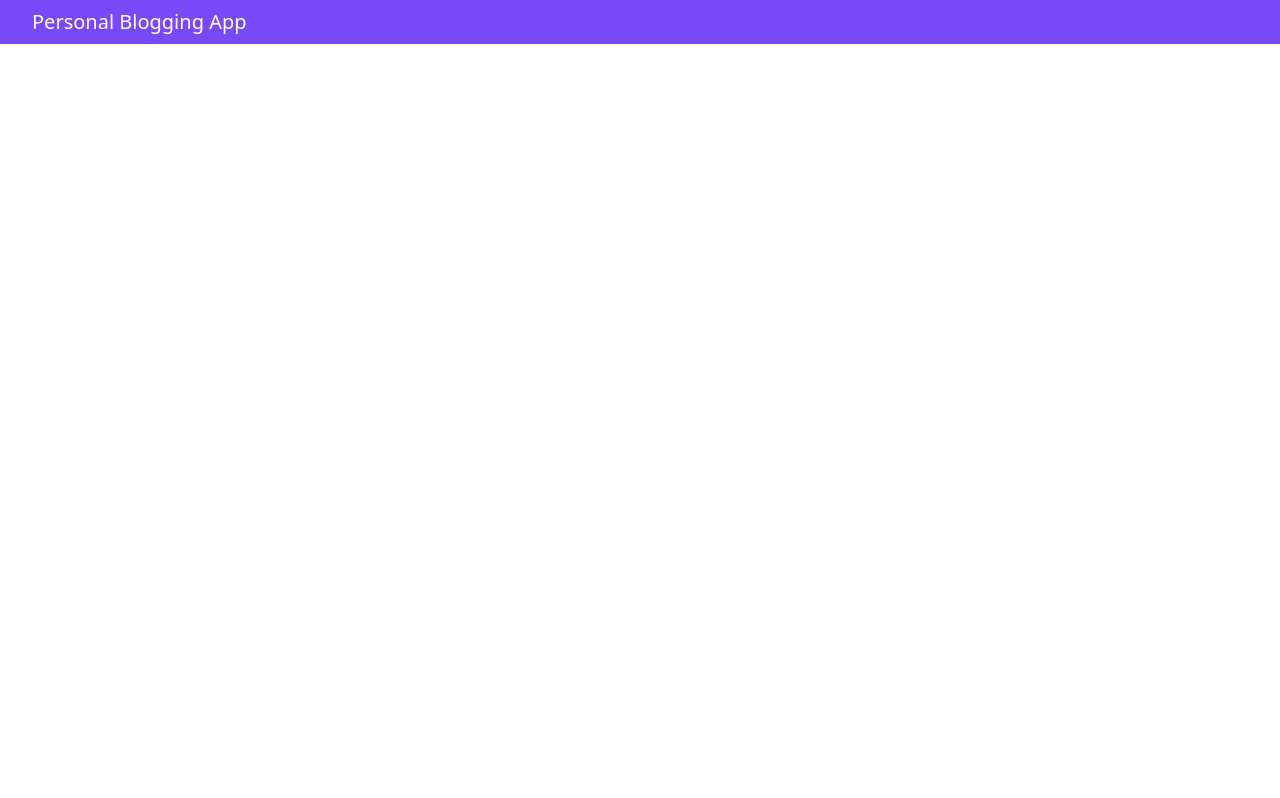
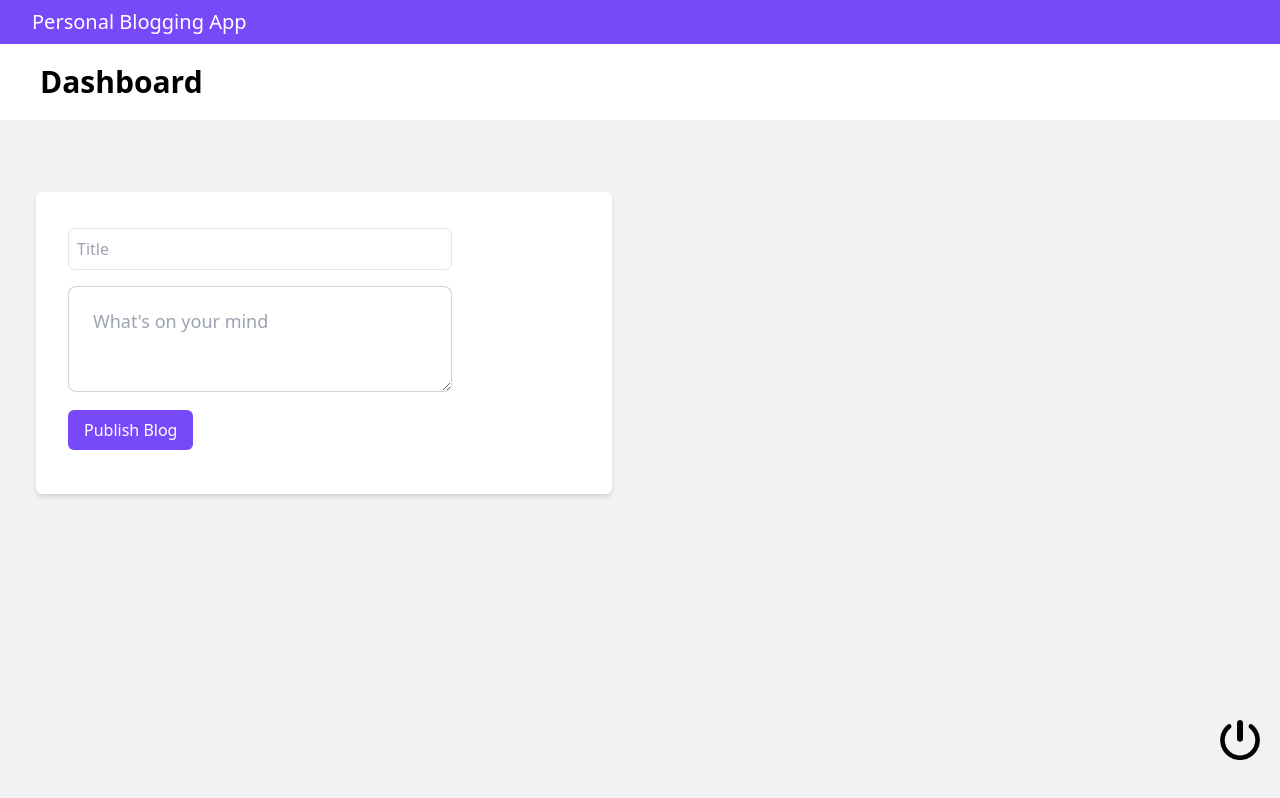
Before and after one commit to ibaddKhan/Blog-App, a plain HTML site: page app/dash.html in a window 1280 px wide. Drawn offline with nearby package versions, Linux system fonts and the light colour scheme; some packages are replaced by stand-ins of ours; no server answers; a script that the page names is missing.

Commit message:
dashboard in progress

```diff
--- a/app/dash.html
+++ b/app/dash.html
@@ -15,12 +15,51 @@
     />
   </head>
   <body>
-    <nav class="flex bg-[#7749F8] text-white py-2 justify-between">
+    <nav class="flex bg-[#7749F8] flex-wrap text-white py-2 justify-between">
       <div class="ml-8 text-xl">Personal Blogging App</div>
       <div class="flex mr-16 text-xl">
-        <a href="./login.html" class="text-xl"></a>
+        <h1 class="text-xl mx-8"></h1>
       </div>
     </nav>
+
+    <div class="text-black font-bold ml-10 my-5 b text-3xl">Dashboard</div>
+    <div class="hero min-h-screen flex bg-base-200">
+      <div
+        class="max-w-xl my-8 w-9/12 absolute left-9 top-40 bg-white p-8 rounded-md shadow-md"
+      >
+        <form id="postForm" class="w-9/12">
+          <div class="mb-4">
+            <input
+              placeholder="Title"
+              type="text"
+              id="title"
+              class="mt-1 p-2 w-full border rounded-md focus:border-[#7749F8]"
+            />
+          </div>
+          <textarea
+            placeholder="What's on your mind"
+            id="caption"
+            class="textarea textarea-bordered textarea-lg w-full focus:border-[#7749F8]"
+          ></textarea>
+
+          <button
+            type="submit"
+            class="bg-[#7749F8] text-white my-3 px-4 py-2 rounded-md"
+          >
+            Publish Blog
+          </button>
+        </form>
+      </div>
+    </div>
+
+    <div class="fixed bottom-10 right-5">
+      <img
+        class="logout-btn cursor-pointer"
+        src="../assets/on-off-button.png"
+        width="40px"
+        alt=""
+      />
+    </div>
 
     <script src="https://cdn.jsdelivr.net/npm/sweetalert2@11/dist/sweetalert2.min.js"></script>
     <script src="https://cdn.tailwindcss.com"></script>
--- a/scripts/dash.js
+++ b/scripts/dash.js
@@ -1,8 +1,23 @@
 import { auth } from "./config.js";
-import { onAuthStateChanged } from "https://www.gstatic.com/firebasejs/10.7.0/firebase-auth.js";
+import {
+  onAuthStateChanged,
+  signOut,
+} from "https://www.gstatic.com/firebasejs/10.7.0/firebase-auth.js";
+
+const logoutBtn = document.querySelector(".logout-btn");
+const nameHolder = document.querySelector("nav div h1");
+const postTitle = document.querySelector("div form #title");
+const postCaption = document.querySelector("div form #caption");
+
+
 
 onAuthStateChanged(auth, (user) => {
   if (user) {
+    nameHolder.innerHTML = user.displayName;
+    logoutBtn.addEventListener("click", () => {
+      console.log("Log out working");
+      signOut(auth);
+    });
     const Toast = Swal.mixin({
       color: "#4b0082",
       toast: true,
```
Also changed, not shown: app/login.html (+5 -0 lines), app/profile.html (+1 -0 lines), scripts/login.js (+14 -10 lines).
